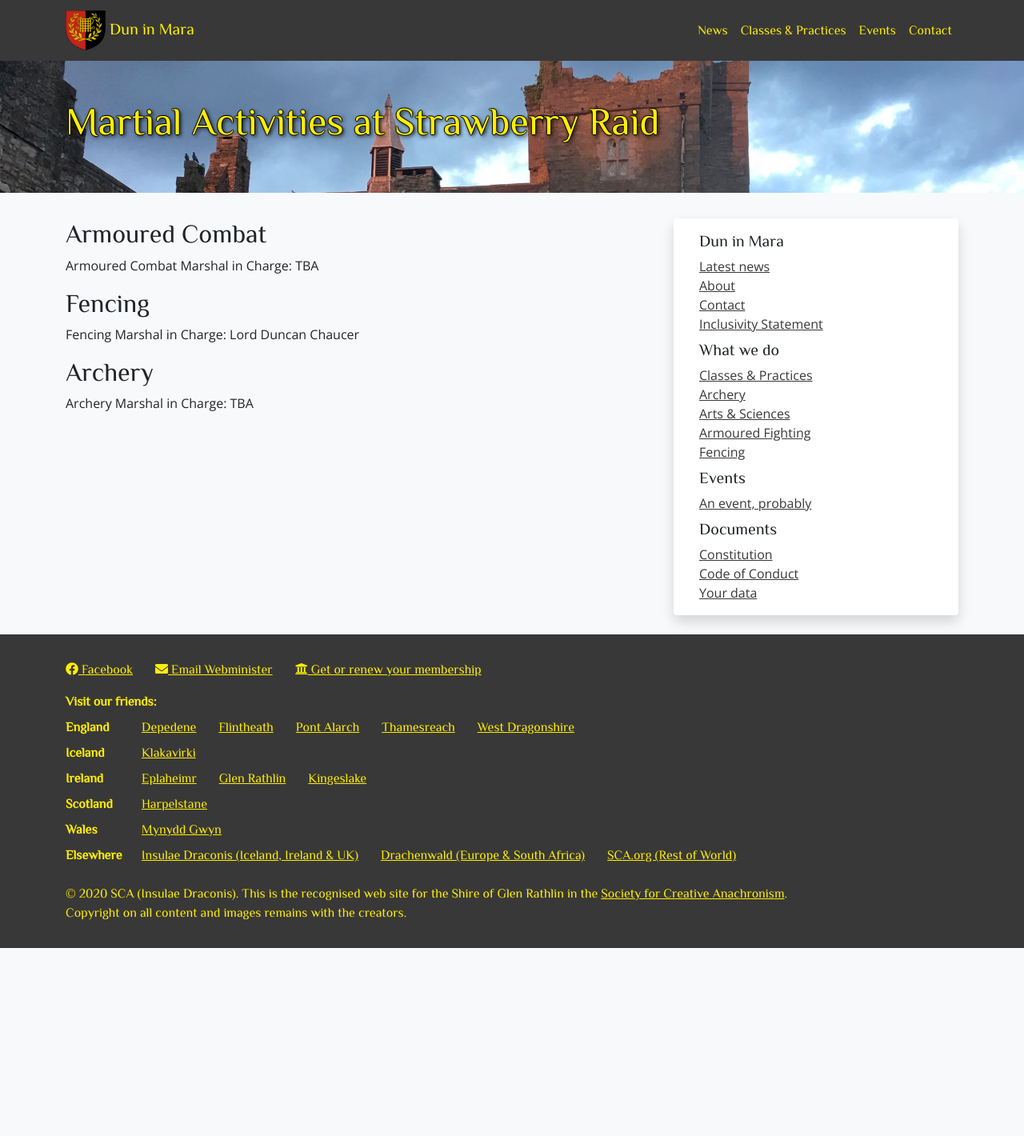
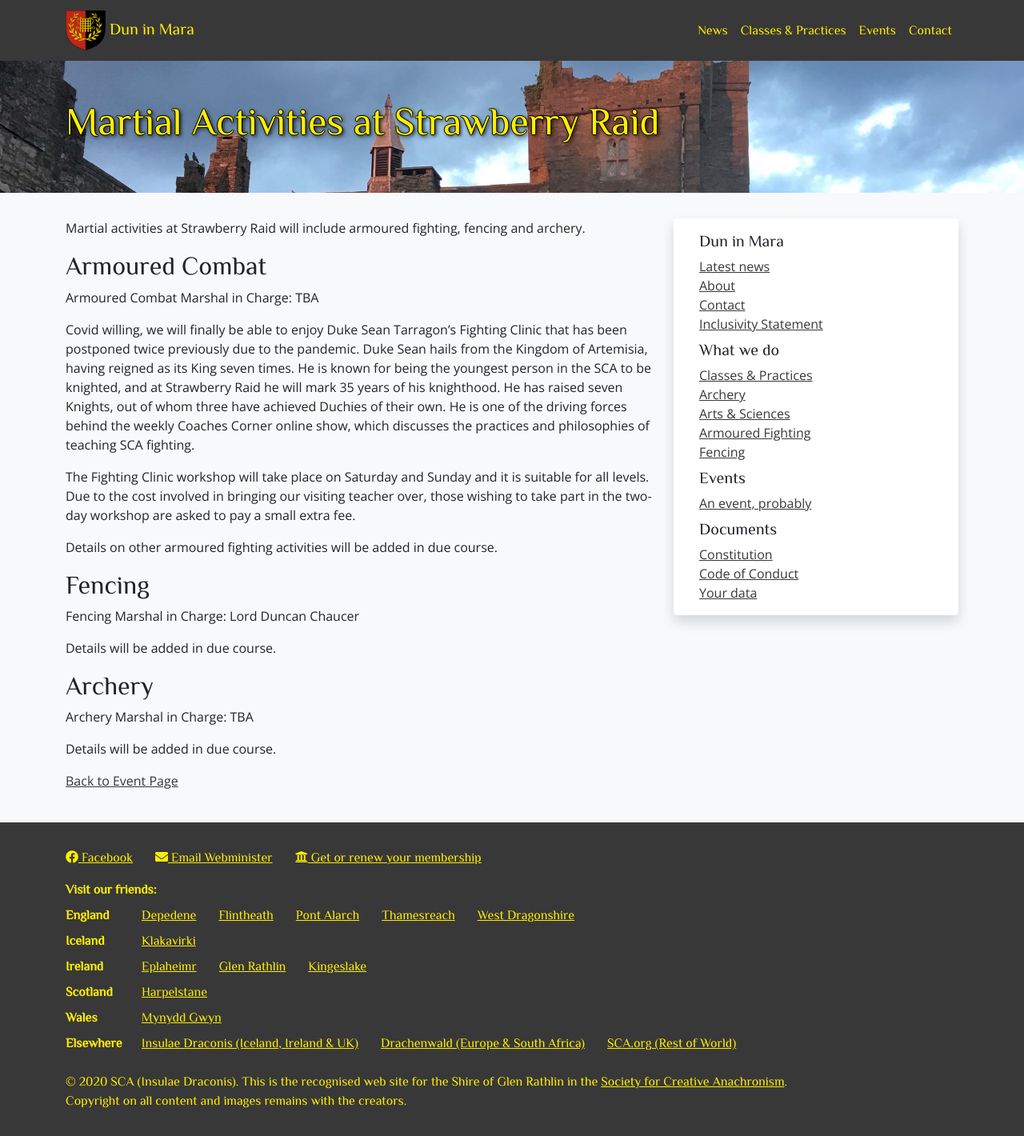
Before and after one commit to drachenwald/dun-in-mara, a Jekyll site: the page built from events/2022/strawberry-raid/martial.md, in a window 1280 px wide. Shown: the whole page at 80% size. Built offline with Jekyll 4.4.1, drawn with Linux system fonts in a browser that asks for light colours; comment, search, counter and statistics services are not loaded; before the commit the page ends 1185 px from its top, so only the background shows below that.

Commit message:
Update martial.md

```diff
--- a/events/2022/strawberry-raid/martial.md
+++ b/events/2022/strawberry-raid/martial.md
@@ -4,11 +4,25 @@ featuredImage: ../../../../images/sigginstowncastlefireplace.jpg
 excerpt: "2-6 June 2022. Sigginstown Castle, Co. Wexford, Ireland."
 ---
 
+Martial activities at Strawberry Raid will include armoured fighting, fencing and archery.
+
 ## Armoured Combat
 Armoured Combat Marshal in Charge: TBA
+
+Covid willing, we will finally be able to enjoy Duke Sean Tarragon's Fighting Clinic that has been postponed twice previously due to the pandemic. Duke Sean hails from the Kingdom of Artemisia, having reigned as its King seven times. He is known for being the youngest person in the SCA to be knighted, and at Strawberry Raid he will mark 35 years of his knighthood. He has raised seven Knights, out of whom three have achieved Duchies of their own. He is one of the driving forces behind the weekly Coaches Corner online show, which discusses the practices and philosophies of teaching SCA fighting.
+
+The Fighting Clinic workshop will take place on Saturday and Sunday and it is suitable for all levels. Due to the cost involved in bringing our visiting teacher over, those wishing to take part in the two-day workshop are asked to pay a small extra fee.
+
+Details on other armoured fighting activities will be added in due course.
 
 ## Fencing
 Fencing Marshal in Charge: Lord Duncan Chaucer
 
+Details will be added in due course.
+
 ## Archery
 Archery Marshal in Charge: TBA
+
+Details will be added in due course.
+
+<a href="/">Back to Event Page</a>
```
